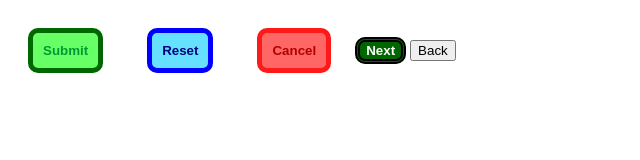
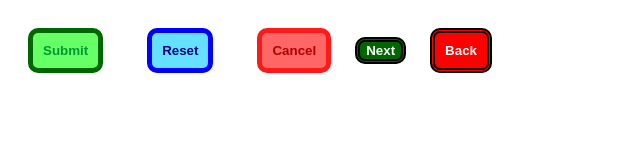
Before and after one commit to shravani0804/css-cards, a plain HTML site: page index.html in a window 1280 px wide. Shown: the whole page, without its empty margins (0-640 px from the left). Drawn offline with Linux system fonts and the light colour scheme.

Commit message:
back button

```diff
--- a/index.html
+++ b/index.html
@@ -45,7 +45,20 @@
         border-color: #000;
         background-color:#006600;
         color:#ffffff;
-        font-weight: bold;    }
+        font-weight: bold;
+    }
+    #back{
+        border-style:double;
+        border-width:5px ;
+        border-radius:10px;
+        border-color: #000;
+        background-color: #ff0000;
+        color:#ffffff;
+        font-weight: bold;
+        margin:20px;
+        padding:10px;
+
+    }
 
 
 
```
